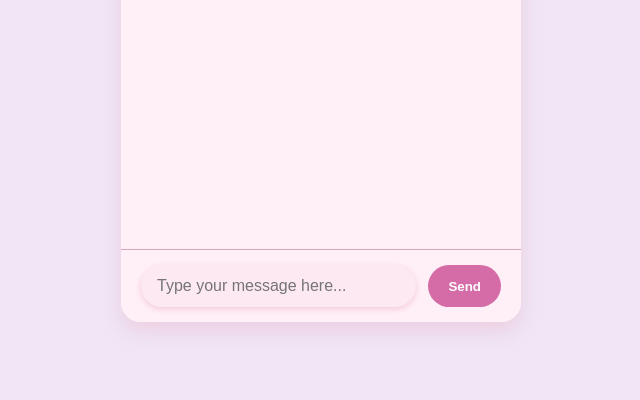
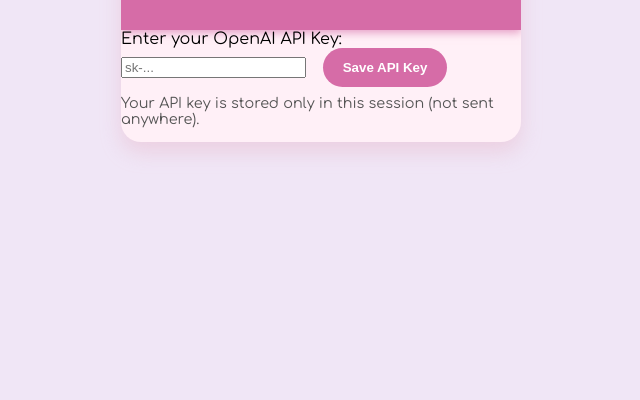
Before and after one commit to Tamimbd2/MahabubTamim, a plain HTML site: page index.html in a window 1280 px wide. Shown: the part 400-800 px from the top of the page, without its empty margins (319-959 px from the left). Drawn offline with Linux system fonts and the light colour scheme.

Commit message:
Update index.html

```diff
--- a/index.html
+++ b/index.html
@@ -3,7 +3,7 @@
 <head>
   <meta charset="UTF-8" />
   <meta name="viewport" content="width=device-width, initial-scale=1" />
-  <title>Mahabub Tamim Chatbot</title>
+  <title>Mahabub Tamim Chatbot with User API Key</title>
   <link rel="stylesheet" href="style.css" />
 </head>
 <body>
@@ -11,8 +11,19 @@
     <div class="chat-header">
       <h2>Mahabub Tamim 🤖</h2>
     </div>
-    <div id="chat-box" class="chat-box"></div>
-    <form id="chat-form" autocomplete="off">
+
+    <div id="api-key-container" class="api-key-container">
+      <label for="api-key-input">Enter your OpenAI API Key:</label>
+      <input id="api-key-input" type="password" placeholder="sk-..." />
+      <button id="save-api-key-btn">Save API Key</button>
+      <p style="font-size: 0.9em; color: #555; margin-top: 8px;">
+        Your API key is stored only in this session (not sent anywhere).
+      </p>
+    </div>
+
+    <div id="chat-box" class="chat-box" style="display:none;"></div>
+
+    <form id="chat-form" autocomplete="off" style="display:none;">
       <input
         id="user-input"
         type="text"
```
